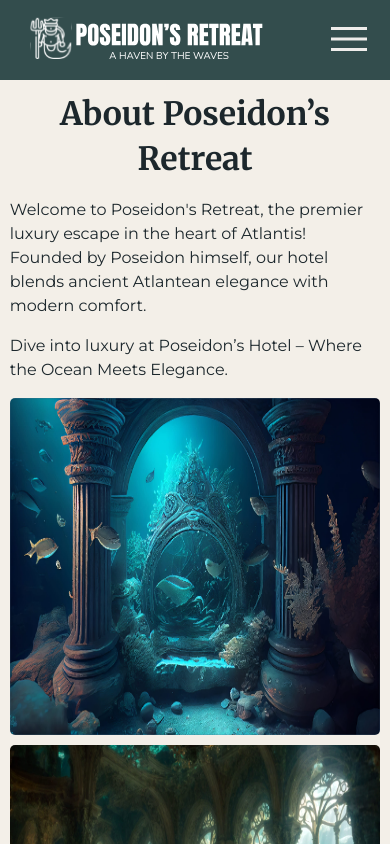
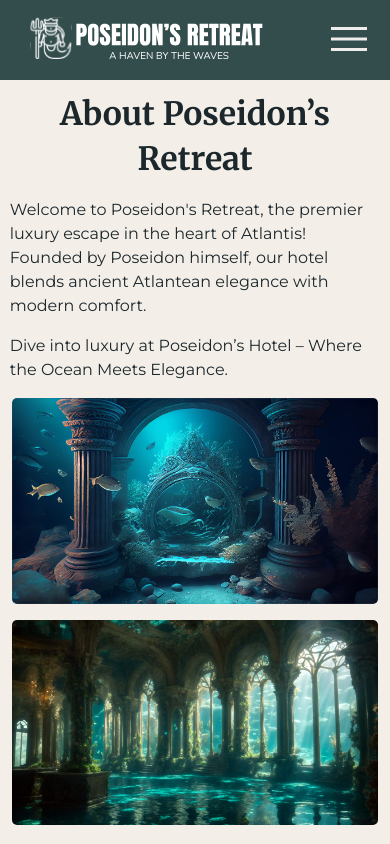
Before and after one commit to maria-jon/poseidon, a Vue app: page /about in a window 390 px wide. Shown: the top 844 px of the page. Built offline with nearby package versions, Linux system fonts and the light colour scheme.

Commit message:
fix responsive layout for images in mobile and tablet

```diff
--- a/src/components/AboutUs.vue
+++ b/src/components/AboutUs.vue
@@ -75,18 +75,19 @@ p {
   .mobile {
     display: flex;
     flex-direction: column;
-    gap: 10px;
+    gap: 1rem;
     justify-content: center;
     align-items: center;
+    padding: 0 0.75rem 0 0.75rem;
   }
   .fishmobile {
-    width: 95vw;
-    height: 40vh;
+    max-width: 100%;
+    height: auto;
     border-radius: 5px;
   }
   .hallmobile {
-    width: 95vw;
-    height: 40vh;
+    max-width: 100%;
+    height: auto;
     margin-bottom: 20px;
     border-radius: 5px;
   }
@@ -94,9 +95,9 @@ p {
 /* Show only the tablet version for medium screens (601px ) */
 @media (min-width: 601px) {
   .about {
-    max-width: 70%;
+    max-width: 80%;
     align-self: flex-start;
-    margin-left: 1rem;
+    margin-left: 4%;
   }
   .mobile {
     display: none;
@@ -104,25 +105,25 @@ p {
   .tablet {
     display: flex;
     flex-wrap: wrap;
-    gap: 10px;
+    gap: 1rem;
     justify-content: center;
     align-items: center;
   }
 
   .herotablet {
-    width: 300px;
-    height: 250px;
+    max-width: 45%;
+    height: auto;
     border-radius: 5px;
   }
 
   .fishtablet {
-    width: 300px;
-    height: 250px;
+    max-width: 45%;
+    height: auto;
     border-radius: 5px;
   }
 
   .halltablet {
-    width: 100px;
+    max-width: 92%;
     height: auto;
     border-radius: 5px;
     flex-basis: 80%;
@@ -145,12 +146,12 @@ p {
     display: flex;
     max-width: 70%;
     height: 60vh;
-    gap: 10px;
+    gap: 1rem;
     overflow: hidden;
   }
   .top {
     display: flex;
-    gap: 10px;
+    gap: 1rem;
     height: 50%;
 
     img {
@@ -172,7 +173,7 @@ p {
     max-height: 60vh;
     width: auto;
     flex-direction: column;
-    gap: 10px;
+    gap: 1rem;
     overflow: hidden;
   }
   .right {
```
